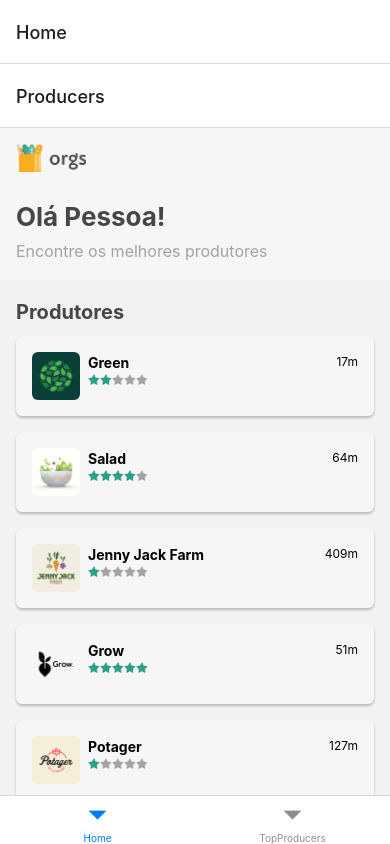
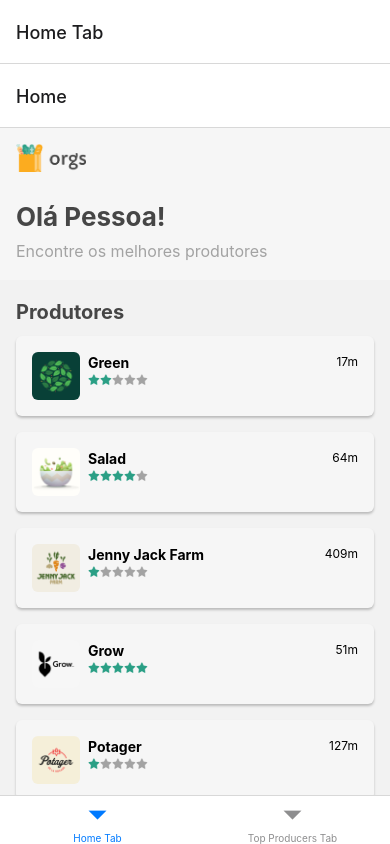
Before and after one commit to felahgs/react-native-app-example, a React Native app: screen / in a window 390 px wide. Built offline with nearby package versions, Linux system fonts and the light colour scheme.

Commit message:
add top producers return stack

```diff
--- a/src/constants/routes.ts
+++ b/src/constants/routes.ts
@@ -2,7 +2,6 @@ const routes = {
   HOME: "Home",
   TOP_PRODUCERS: "TopProducers",
   PRODUCER: "Producer",
-  PRODUCERS: "Producers",
 };
 
 export default routes;
--- a/src/routes/AppRoutes.tsx
+++ b/src/routes/AppRoutes.tsx
@@ -3,20 +3,16 @@ import React from "react";
 import { NavigationContainer } from "@react-navigation/native";
 import { createBottomTabNavigator } from "@react-navigation/bottom-tabs";
 
-import { TopProducers } from "screens";
-import routes from "constants/routes";
-
 import ProducerRoutes from "./ProducerRoutes";
+import TopProducersRoutes from "./TopProducersRoutes";
 
 const Tab = createBottomTabNavigator();
 const AppRoutes = () => {
-  const { HOME, TOP_PRODUCERS } = routes;
-
   return (
     <NavigationContainer>
       <Tab.Navigator>
-        <Tab.Screen name={HOME} component={ProducerRoutes} />
-        <Tab.Screen name={TOP_PRODUCERS} component={TopProducers} />
+        <Tab.Screen name={"Home Tab"} component={ProducerRoutes} />
+        <Tab.Screen name={"Top Producers Tab"} component={TopProducersRoutes} />
       </Tab.Navigator>
     </NavigationContainer>
   );
--- a/src/routes/ProducerRoutes.tsx
+++ b/src/routes/ProducerRoutes.tsx
@@ -7,11 +7,19 @@ import routes from "constants/routes";
 
 const Stack = createNativeStackNavigator();
 
-export default function ProducerRoutes() {
-  const { PRODUCER, PRODUCERS } = routes;
+interface ProducerRoutesProps {
+  RootComponent?: () => JSX.Element;
+  rootPath?: string;
+}
+
+export default function ProducerRoutes({
+  RootComponent = Home,
+  rootPath = routes.HOME,
+}: ProducerRoutesProps) {
+  const { PRODUCER } = routes;
   return (
     <Stack.Navigator>
-      <Stack.Screen name={PRODUCERS} component={Home} />
+      <Stack.Screen name={rootPath} component={RootComponent} />
       <Stack.Screen name={PRODUCER} component={Producer} />
     </Stack.Navigator>
   );
--- /dev/null
+++ b/src/routes/TopProducersRoutes.tsx
@@ -0,0 +1,14 @@
+import React from "react";
+
+import routes from "constants/routes";
+import { TopProducers } from "screens";
+
+import ProducerRoutes from "./ProducerRoutes";
+
+export default function TopProducerRoutes() {
+  const { TOP_PRODUCERS } = routes;
+
+  return (
+    <ProducerRoutes RootComponent={TopProducers} rootPath={TOP_PRODUCERS} />
+  );
+}
```
